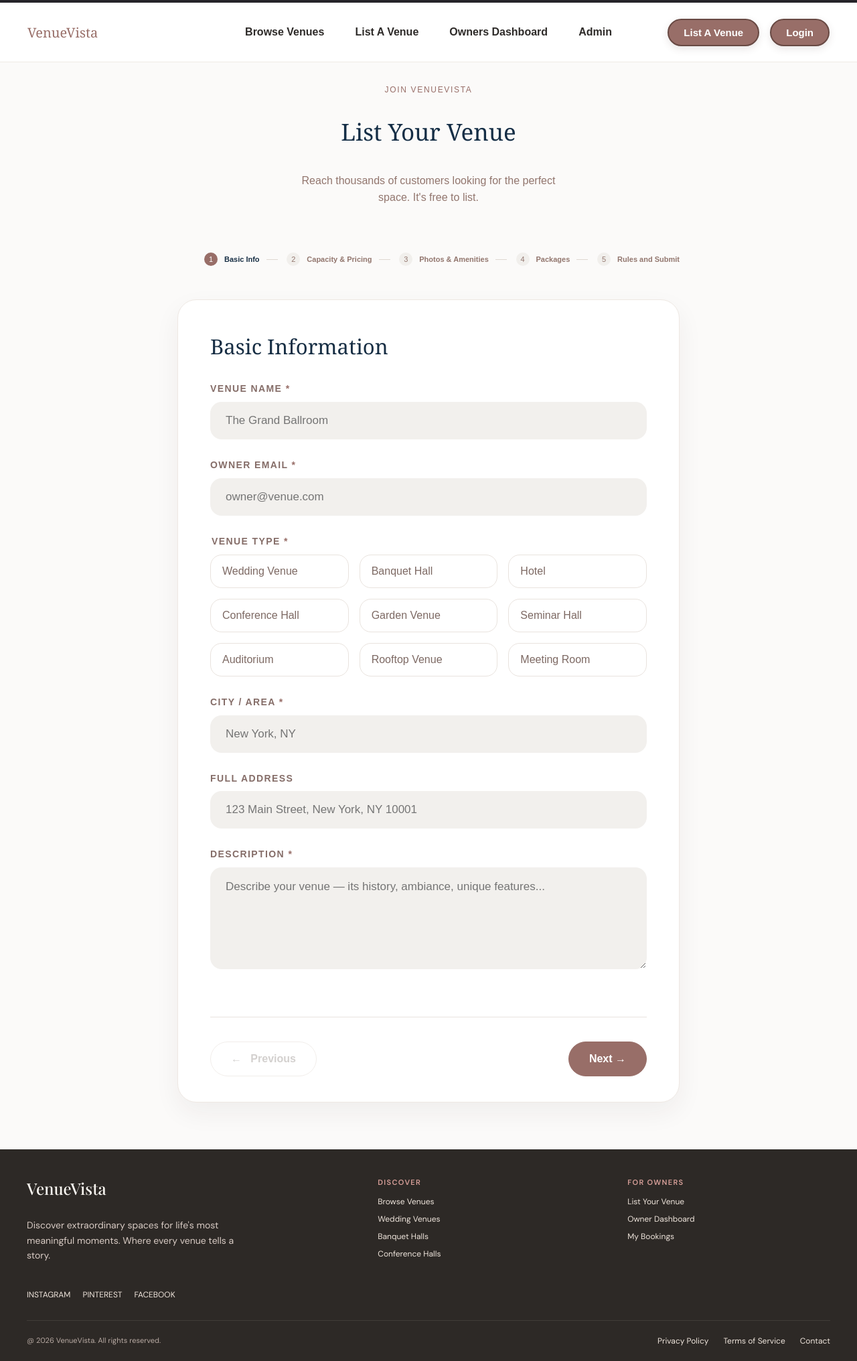
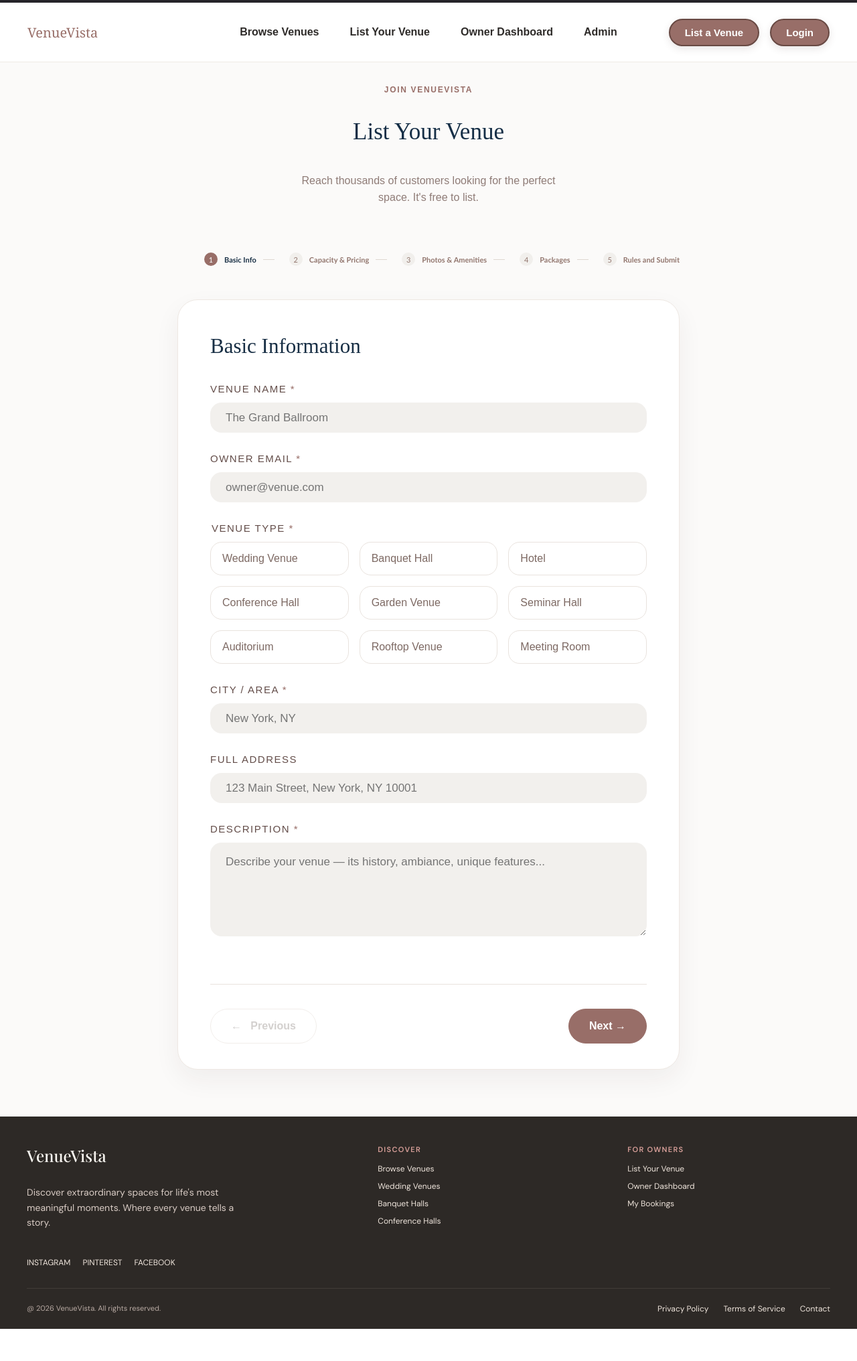
Before and after one commit to BLOODHACKER123/Hall-reservation-system, a PHP site: page /list.html in a window 1280 px wide. Shown: the whole page at 67% size. After the commit the page ends 1984 px from the top, so only its background shows below. Run offline with PHP 8.4, Linux system fonts and the light colour scheme.

Commit message:
Style list page

```diff
--- a/frontend/list.css
+++ b/frontend/list.css
@@ -1,5 +1,7 @@
 body {
   margin: 0;
+  padding: 0;
+  border-top: none;
   font-family: Georgia, serif;
   background-color: #faf7f2;
   background-size: cover;
@@ -29,8 +31,9 @@ body {
 #nav-links {
   font-family: Inter,Arial;
   display: flex;
-  gap: 70px;
-  flex-wrap: wrap;
+  gap: 20px;
+  white-space: nowrap;
+  flex-wrap: nowrap;
   justify-content: center;
   justify-self: center;
 }
@@ -39,12 +42,16 @@ body {
   color: #faf7f2;
   text-decoration: none;
   cursor: pointer;
+  font-weight: 200;
+
 }
 
 #nav-buttons {
   display: flex;
   gap: 10px;
   justify-self: end;
+  font-size: 14px;
+  font-weight: 400;
 }
 
 #login-button,
@@ -57,6 +64,7 @@ body {
   padding: 10px 18px;
   cursor: pointer;
   font-size: 16px;
+  font-weight: 100;
 }
 
 #login-button,
@@ -254,6 +262,7 @@ body {
   margin: 0 0 38px;
   color: var(--listing-rose);
   font: 500 12px Arial, sans-serif;
+  font-weight:bolder;
   letter-spacing: .14em;
   text-align: center;
 }
@@ -261,13 +270,13 @@ body {
 .page-content > h1 {
   margin: 0;
   color: #152e46;
-  font: 100 35px/1.05 Georgia, serif;
+  font: 100 35px/1.05 ariel;
   text-align: center;
 }
 
 .page-content > .intro {
   margin: 42px auto 70px;
-  color: #92766e;
+  color: #8f7c77;
   font: 100 16px/1.55 Arial, sans-serif;
   text-align: center;
 }
@@ -288,7 +297,7 @@ body {
   gap: 10px;
   max-width: 100%;
   color: #92766e;
-  font: 200 11px Arial, sans-serif;
+  font: 200 11px calibri;
 }
 
 .steps li:not(:last-child)::after {
@@ -312,7 +321,7 @@ body {
 
 .steps li.current {
   color: #172e44;
-  font-weight: 700;
+  font-weight: 500;
 }
 
 .steps li.current span {
@@ -325,21 +334,23 @@ body {
   height: 26px;
   margin: 11px 0 60px;
   padding: 6px 24px;
-  background: #f0f1f2;
+  background: #f2eeeb;
+  border-radius: 6px;
 }
 
 .scrollbar-thumb {
   width: 100%;
   height: 100%;
-  background: #898989;
+  background: #986e68;
+  border-radius: 4px;
 }
 
 .scroll-arrow,
 .progress-scrollbar .sr-only {
   position: absolute;
   overflow: hidden;
-  width: 1px;
-  height: 1px;
+  width: 3px;
+  height: 2px;
   padding: 0;
   border: 0;
   clip: rect(0, 0, 0, 0);
@@ -348,7 +359,7 @@ body {
 .listing-form {
   padding: 52px 48px 38px;
   border: 1px solid #eee8e3;
-  border-radius: 28px;
+  border-radius: 30px;
   background: #ffffff;
   box-shadow: 0 15px 38px rgba(45, 41, 38, .06);
 }
@@ -364,7 +375,7 @@ body {
 .form-step h2 {
   margin: 0 0 38px;
   color: #172e44;
-  font: 400 31px/1.1 Georgia, serif;
+  font: 100 31px/1.1 ariel;
 }
 
 .form-step > label,
@@ -372,8 +383,8 @@ body {
 .package-box > label {
   display: block;
   margin: 0 0 11px;
-  color: #856d68;
-  font: 700 14px/1.2 Arial, sans-serif;
+  color: #634d49;
+  font: 500 15px/1.2 Arial, sans-serif;
   letter-spacing: .1em;
   text-transform: uppercase;
 }
@@ -390,7 +401,7 @@ body {
 .package-box input,
 .package-box textarea {
   width: 100%;
-  min-height: 56px;
+  min-height: 45px;
   margin: 0 0 30px;
   padding: 0 22px;
   border: 1px solid transparent;
@@ -402,7 +413,7 @@ body {
 }
 
 .form-step > textarea {
-  min-height: 152px;
+  min-height: 140px;
   padding-top: 18px;
   resize: vertical;
 }
@@ -476,6 +487,10 @@ body {
   color: #b9b4b1;
   font: 600 16px Arial, sans-serif;
   cursor: pointer;
+}
+
+.form-actions button:hover{
+  border: 2px solid #b18c86;
 }
 
 .form-actions .next,
--- a/frontend/list.html
+++ b/frontend/list.html
@@ -19,12 +19,12 @@
           <a id="logo" href="index.html">VenueVista</a>
           <nav id="nav-links">
             <a href="search.html">Browse Venues</a>
-            <a href="list.html">List A Venue</a>
-            <a href="ownerdashboard.html">Owners Dashboard</a>
+            <a href="list.html">List Your Venue</a>
+            <a href="ownerdashboard.html">Owner Dashboard</a>
             <a href="admin.html">Admin</a>
           </nav>
           <div id="nav-buttons">
-            <a id="list-venue-button" href="list.html">List A Venue</a>
+            <a id="list-venue-button" href="list.html">List a Venue</a>
             <a id="login-button" href="loginchoice.html">Login</a>
           </div>
         </div>
```
